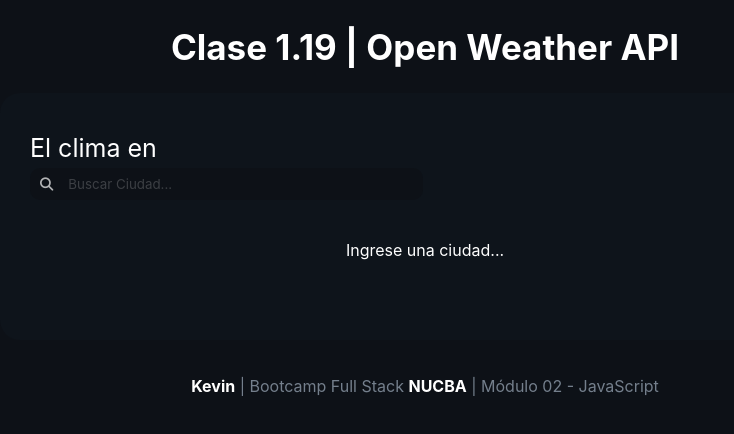
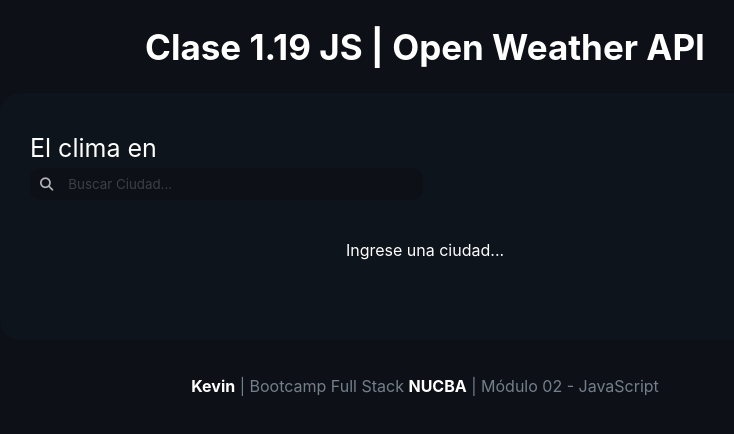
Before and after one commit to kevinvillabona/nucba-weatherapp, a plain HTML site: page index.html in a window 1280 px wide. Shown: the whole page, without its empty margins (215-949 px from the left). Drawn offline with Linux system fonts and the light colour scheme.

Commit message:
Update index.html

```diff
--- a/index.html
+++ b/index.html
@@ -19,7 +19,7 @@
   </head>
 
   <body>
-    <h1>Clase 1.19 | Open Weather API</h1>
+    <h1>Clase 1.19 JS | Open Weather API</h1>
     <main>
       <div class="container">
         <div class="search">
```
